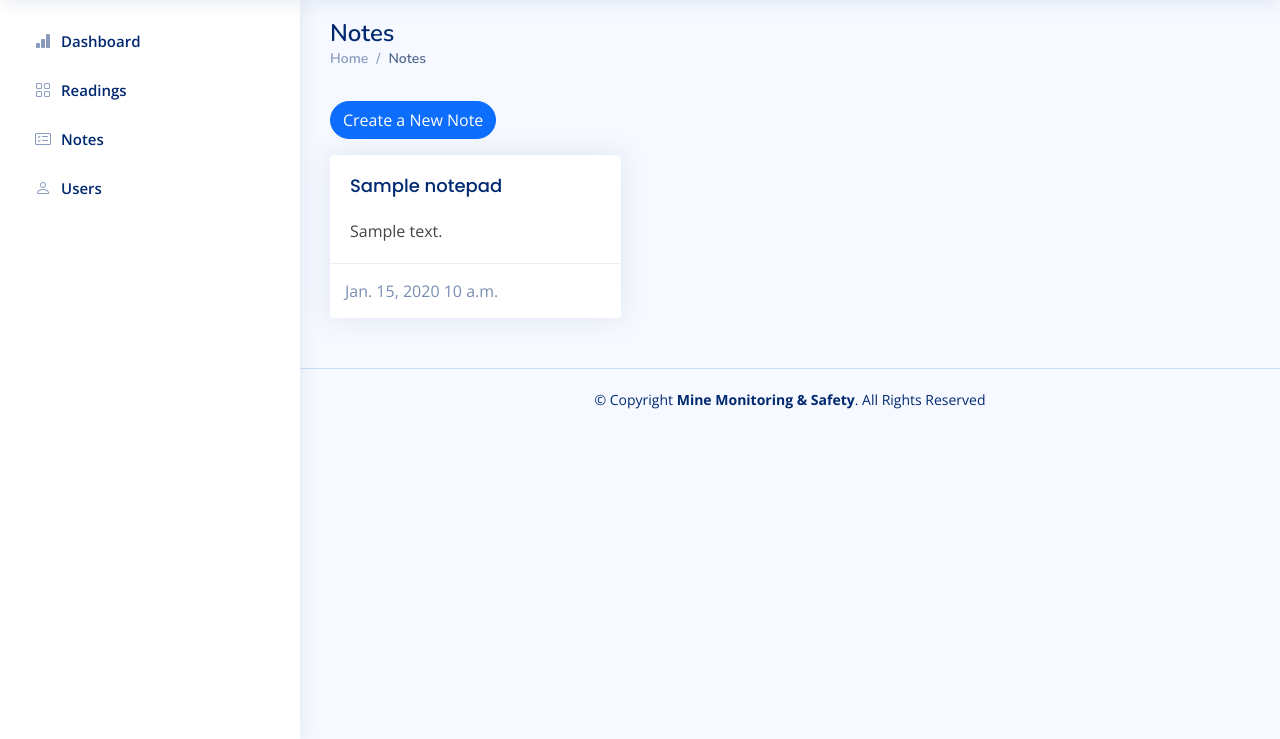
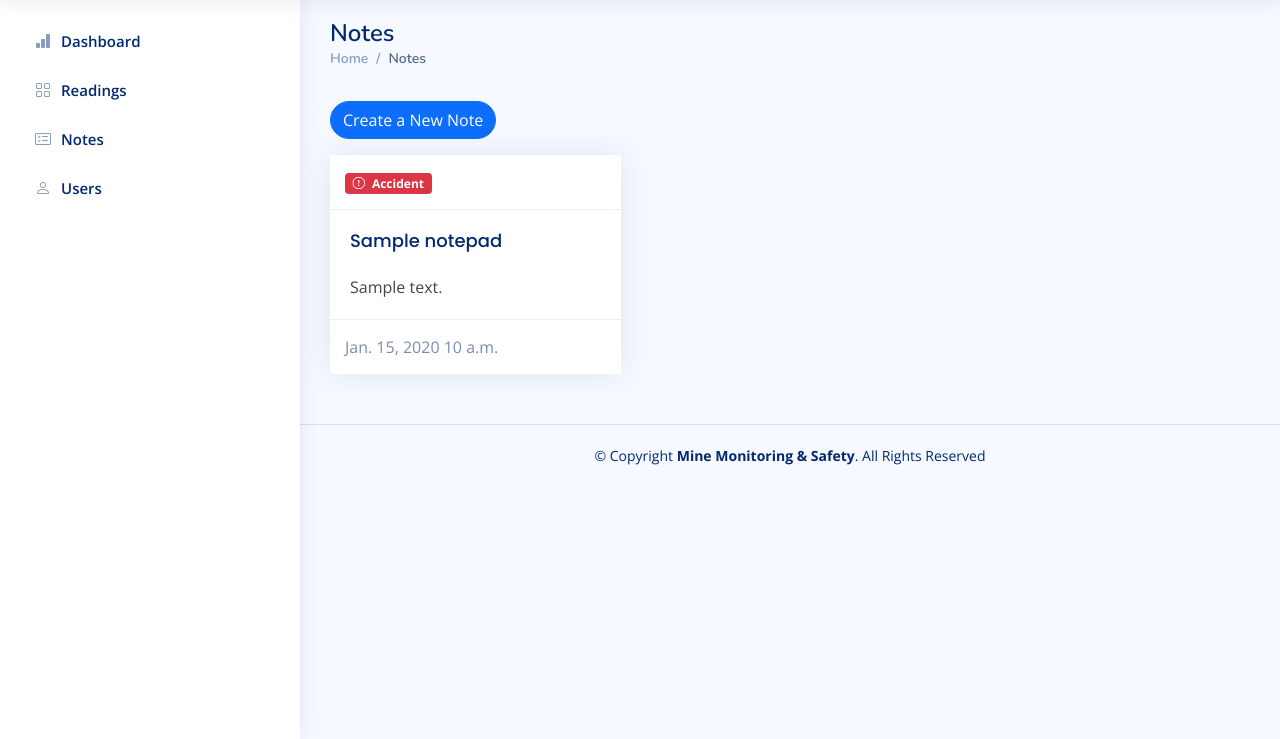
Before and after one commit to shumbaashley/minesafety, a Django app: page /notes/ in a window 1280 px wide. Shown: the part 61-800 px from the top of the page. Run offline with Django 3.2, Linux system fonts and the light colour scheme; a user stored in the database is signed in; data comes from the database, SQL or seed files in the repository; tables that the repository leaves empty hold one stand-in row (values such as "Sample post"); some libraries are stand-ins or nearby versions.

Commit message:
created note type badges

```diff
--- a/readings/templates/readings/list-notes.html
+++ b/readings/templates/readings/list-notes.html
@@ -53,6 +53,24 @@
       {% for note in object_list %}
       <div class="col-lg-4">
         <div class="card">
+          <div class="card-header">
+            {% if note.note_type == "Hazard" %}
+            <span class="badge bg-warning text-dark"><i class="bi bi-exclamation-triangle me-1"></i> Hazard</span>
+            {% endif %}
+
+            {% if note.note_type == "General" %}
+            <span class="badge bg-info text-dark"><i class="bi bi-info-circle me-1"></i> General</span>
+            {% endif %}
+
+            {% if note.note_type == "Near-miss" %}
+            <span class="badge bg-secondary"><i class="bi bi-collection me-1"></i> Near-miss</span>
+            {% endif %}
+
+            {% if note.note_type == "Accident" %}
+            <span class="badge bg-danger"><i class="bi bi-exclamation-octagon me-1"></i> Accident</span>
+            {% endif %}
+
+          </div>
           <div class="card-body">
             <h5 class="card-title">{{note.title}}</h5>
             {{note.note}}
```
